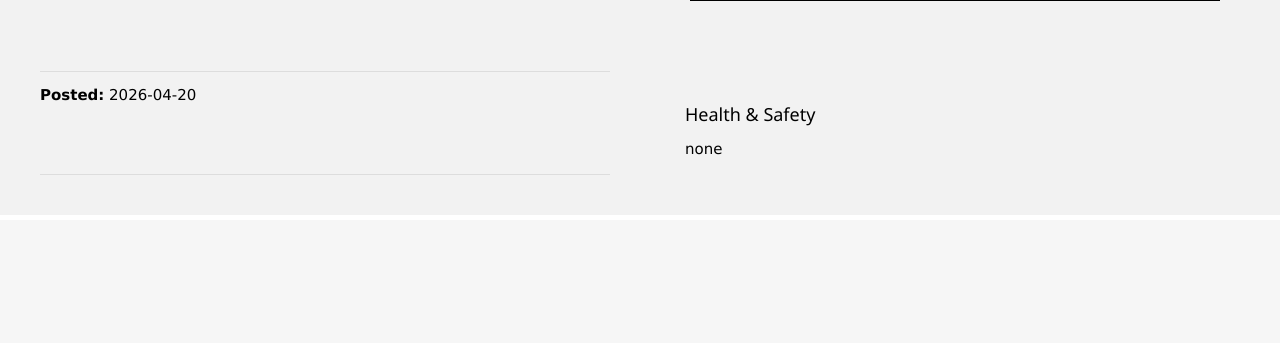
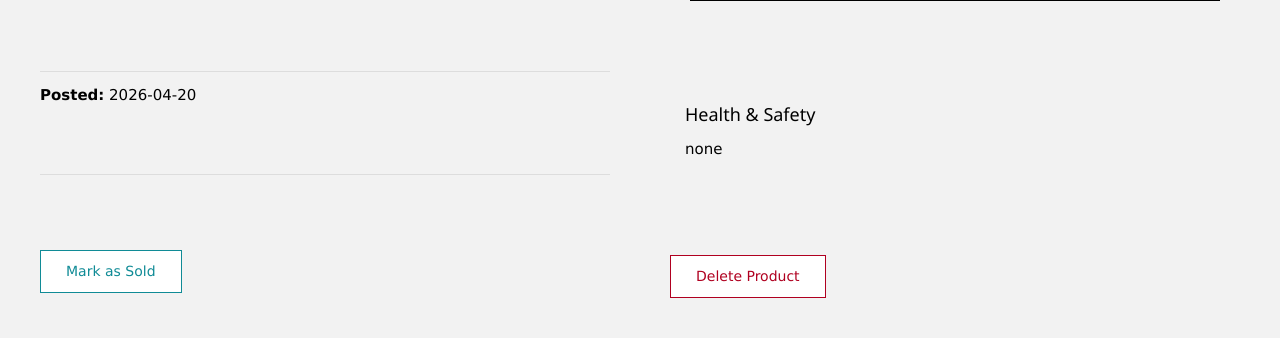
Before and after one commit to rosiephandang/Flask---TOI-Market, a Flask app: page /product_signed_in/1 in a window 1280 px wide. Shown: the part 979-1322 px from the top of the page. Before the commit the page ends 1154 px from the top, so only its background shows below. Run offline with Flask 3, Linux system fonts and the light colour scheme; a user stored in the database is signed in; data comes from the database, SQL or seed files in the repository; both versions use the stored data as it was before the commit.

Commit message:
created buttons for sellers to delete products and mark as sold. also debugged some liked & sold things in user profile

```diff
--- a/app.py
+++ b/app.py
@@ -38,30 +38,27 @@ def query_db(query, args=(), one=False):
 def home():
     search = request.args.get('search', '').strip()
     if search:
-        products = query_db("SELECT products.*, users.username AS seller_username FROM products INNER JOIN users ON products.seller_key = users.user_id WHERE products.product_name LIKE ? OR products.description LIKE ?  OR users.username LIKE ? ORDER BY products.date_posted DESC", (
+        products = query_db("SELECT products.*, users.username AS seller_username FROM products INNER JOIN users ON products.seller_key = users.user_id WHERE products.product_name LIKE ? OR products.description LIKE ?  OR users.username LIKE ? AND products.status != 'deleted' ORDER BY products.date_posted DESC", (
             '%' + search + '%',
             '%' + search + '%',
             '%' + search + '%'
         ))
     else:
-        products = query_db("SELECT products.*, users.username AS seller_username FROM products INNER JOIN users ON products.seller_key = users.user_id ORDER BY products.date_posted DESC")
-    print(dict(products[0]))
+        products = query_db("SELECT products.*, users.username AS seller_username FROM products INNER JOIN users ON products.seller_key = users.user_id WHERE products.status != 'deleted'ORDER BY products.date_posted DESC")
     return render_template("home.html", products=products, search=search)
 
 @app.route('/signed_in')
 def home_signed_in():
     search = request.args.get('search', '').strip()
     if search:
-        products = query_db("SELECT products.*, users.username AS seller_username FROM products INNER JOIN users ON products.seller_key = users.user_id WHERE products.product_name LIKE ? OR products.description LIKE ?  OR users.username LIKE ? ORDER BY products.date_posted DESC", (
+        products = query_db("SELECT products.*, users.username AS seller_username FROM products INNER JOIN users ON products.seller_key = users.user_id WHERE products.product_name LIKE ? OR products.description LIKE ?  OR users.username LIKE ? AND products.status != 'deleted' ORDER BY products.date_posted DESC", (
             '%' + search + '%',
             '%' + search + '%',
             '%' + search + '%'
         ))
     else:
-        products = query_db("SELECT products.*, users.username AS seller_username FROM products INNER JOIN users ON products.seller_key = users.user_id ORDER BY products.date_posted DESC")
+        products = query_db("SELECT products.*, users.username AS seller_username FROM products INNER JOIN users ON products.seller_key = users.user_id WHERE products.status != 'deleted' ORDER BY products.date_posted DESC")
         users = query_db("SELECT users.*, users.username AS seller_username FROM users INNER JOIN products ON users.user_id = products.seller_key")
-    print(dict(products[0]))
-    print(dict(users[0]))
     return render_template("home_signed_in.html", products=products, users=users, search=search)
 
 @app.route('/product/<int:product_id>')
@@ -117,7 +114,7 @@ def notifications_signed_in(user_id):
 @app.route('/seller_profile_signed_in/<int:user_id>')
 def seller_profile_signed_in(user_id):
     user = query_db("SELECT * FROM users WHERE user_id = ?", (user_id,), one=True)
-    products = query_db("SELECT * FROM products WHERE seller_key = ? ORDER BY date_posted DESC", (user_id,))
+    products = query_db("SELECT * FROM products WHERE seller_key = ? AND status != 'deleted' ORDER BY date_posted DESC", (user_id,))
     return render_template("seller_profile_signed_in.html", user=user, products=products)
 
 @app.route('/userprofile_signed_in/<int:user_id>', methods=["GET","POST"])
@@ -133,7 +130,9 @@ def userprofile_signed_in(user_id):
         return redirect(url_for("userprofile_signed_in", user_id=user_id))
     # urm products this user has liked
     liked_products = query_db("SELECT products.*, users.username AS seller_username, product_likes.date_liked FROM product_likes INNER JOIN products ON product_likes.product_id = products.product_id INNER JOIN users ON products.seller_key = users.user_id  WHERE product_likes.user_id = ? ORDER BY product_likes.date_liked DESC", (user_id,))
-    return render_template("userprofile_signed_in.html", user=user, liked_products=liked_products)
+    # products this user has sold
+    sold_products = query_db(" SELECT products.*, users.username AS seller_username FROM products INNER JOIN users ON products.seller_key = users.user_id WHERE products.seller_key = ? AND products.status != 'deleted' ORDER BY products.date_posted DESC",(user_id,))
+    return render_template("userprofile_signed_in.html", user=user, liked_products=liked_products, sold_products=sold_products)
 
 #signup & login pageeee
 @app.route('/signup', methods=['GET', 'POST'])
@@ -204,7 +203,8 @@ def login():
 @app.route('/logout')
 def logout():
     #just clear the username from the session and redirect back to the home page
-    session['user'] = None
+    session.clear()
+    #session['user'] = None
     #session.pop('user_id', None)
     flash('Logged out successfully')
     return redirect('/')
@@ -234,6 +234,9 @@ def like_product(product_id):
 # for sellers/users to add products
 @app.route('/add_product', methods=['GET', 'POST'])
 def add_product():
+    if 'user_id' not in session:
+        flash("You must be logged in to add a product.")
+        return redirect(url_for('login'))
     if request.method == 'POST':
         product_name = request.form['product_name']
         description = request.form['description']
@@ -259,26 +262,29 @@ def add_product():
 
 @app.route('/request_product/<int:product_id>', methods=['POST'])
 def request_product(product_id):
-    buyer_id = session.get('user_id')
+    user_id = session.get('user_id')
     product = query_db("SELECT * FROM products WHERE product_id = ?", (product_id,), one=True)
     # if its gone/deleted by admin
     if not product:
         flash("Product not found.")
         return redirect(url_for('home_signed_in'))
     seller_id = product['seller_key']
+    if product['status'] != 'available':
+        flash("This product is no longer available for offers.")
+        return redirect(url_for('product_signed_in',product_id=product_id))
     # no allow sellers to request their own products
-    if buyer_id == seller_id:
+    if user_id == seller_id:
         flash("You cannot request to buy your own product.")
         return redirect(url_for('product_signed_in', product_id=product_id))
     # check if they already requested itt
-    existing = query_db("SELECT * FROM offers WHERE product_key = ? AND byer_key = ? AND status = 'pending'", (product_id, buyer_id), one=True)
+    existing = query_db("SELECT * FROM offers WHERE product_key = ? AND byer_key = ? AND status = 'pending'", (product_id, user_id), one=True)
     if existing:
         flash("You have already requested this product.")
         return redirect(url_for('product_signed_in',product_id=product_id))
     offer_price = request.form['offer']
     message = request.form.get('message', '')
     db = get_db()
-    cursor = db.execute("INSERT INTO offers (product_key, seller_key, offer_price, message, date_sent, status, byer_key) VALUES (?, ?, ?, ?, ?, ?, ?)", (product_id, seller_id,offer_price, message, date.today().isoformat(),'pending', buyer_id))
+    cursor = db.execute("INSERT INTO offers (product_key, seller_key, offer_price, message, date_sent, status, byer_key) VALUES (?, ?, ?, ?, ?, ?, ?)", (product_id, seller_id,offer_price, message, date.today().isoformat(),'pending', user_id))
     offer_id = cursor.lastrowid
     db.execute("INSERT INTO alerts (user_key, offer_key, alert_type, message, date_created, status) VALUES (?, ?, ?, ?, ?, ?)", (product['seller_key'], offer_id, 1, 'Someone has requested to buy your product: ' + product['product_name'], date.today().isoformat(), 'unread'))
     db.commit()
@@ -314,7 +320,43 @@ def approve_request(offer_id):
     flash("Offer approved and byer notified!")
     return redirect(url_for('notifications_signed_in', user_id=seller_id))
 
+# deletd product ruote heree
+@app.route('/delete_product/<int:product_id>', methods=['POST'])
+def delete_product(product_id):
+    user_id = session.get('user_id')
+    product = query_db("SELECT * FROM products WHERE product_id = ? AND seller_key = ?", (product_id, user_id), one=True)
+    if not product:
+        flash("You do not have permission to delete this product.")
+        return redirect(url_for('home_signed_in'))
+    db = get_db()
+    db.execute("UPDATE products SET status = 'deleted' WHERE product_id = ?", (product_id,))
+    db.commit()
+    flash("Product deleted successfully.")
+    return redirect(url_for('userprofile_signed_in', user_id=user_id))
 
+
+# change status to sold and back alr route
+@app.route('/change_product_status/<int:product_id>', methods=['POST'])
+def change_product_status(product_id):
+    user_id = session.get('user_id')
+    product = query_db("SELECT * FROM products WHERE product_id = ? AND seller_key = ?",(product_id, user_id),one=True)
+    if not product:
+        flash("You do not have permission to update this product.")
+        return redirect(url_for('home_signed_in'))
+    if product['status'] == 'deleted':
+        flash("This product has been deleted and cannot be updated.")
+        return redirect(url_for('product_signed_in', product_id=product_id))
+    if product['status'] == 'available':
+        new_status = 'sold'
+        flash_message = "Product has been marked as sold!"
+    elif product['status'] == 'sold':
+        new_status = 'available'
+        flash_message = "Product is available for sale again!"
+    db = get_db()
+    db.execute("UPDATE products SET status = ? WHERE product_id = ?",(new_status, product_id))
+    db.commit()
+    flash(flash_message)
+    return redirect(url_for('product_signed_in', product_id=product_id))
 
 if __name__ == "__main__":
     app.run(debug=True)
--- a/static/css/style.css
+++ b/static/css/style.css
@@ -441,3 +476,53 @@ li.dropdown {
 .seller-product p {
     margin: 5px 0;
 }
+
+.delete-product-button {
+    margin-top: 20px;
+    padding: 10px 25px;
+    background-color: white;
+    border: 1px solid #b00020;
+    color: #b00020;
+    cursor: pointer;
+    font-size: 14px;
+}
+
+.delete-product-button:hover {
+    background-color: #b00020;
+    color: white;
+}
+
+
+
+
+
+
+.sold-product-button, .available-product-button {
+    margin-top: 15px;
+    padding: 10px 25px;
+    background-color: white;
+    border: 1px solid #108b96;
+    color: #108b96;
+    cursor: pointer;
+    font-size: 14px;
+}
+
+.sold-product-button:hover, .available-product-button:hover {
+    background-color: #108b96;
+    color: white;
+}
+
+.statussold {
+    margin-left: 10px;
+    font-weight: bold;
+}
+
+.sold-message {
+    margin-top: 30px;
+    padding: 20px;
+    border-top: 1px solid #ddd;
+}
+
+.sold-message h3 {
+    margin-top: 0;
+}
--- a/templates/product_signed_in.html
+++ b/templates/product_signed_in.html
@@ -15,8 +15,10 @@
             <strong>Status:</strong>
             {% if product['status'] == 'available' %}
                 <span class="statusavailable">{{ product['status'] }}</span>
-            {% else %}
-                <span>{{ product['status'] }}</span>
+            {% elif product['status'] == 'sold' %}
+                <span class="statussold">Sold</span>
+            {% elif product['status'] == 'deleted' %}
+                <span class="statusdeleted">Deleted</span>
             {% endif %}
         </div>
         <div class="productdescription">
@@ -37,6 +39,7 @@
             {% endif %}
         </form>
         <div class="offersection">
+            {% if product['status'] == 'available' %}
                 <h3>Interested in buying?</h3>
                 <p>Send an offer to the seller. The seller can choose the offer they like best. </p>
                 <form action="{{ url_for('request_product', product_id=product['product_id']) }}" method="POST">
@@ -48,6 +51,17 @@
                     </div>
                     <button type="submit" class="offerbutton">Send Offer</button>
                 </form>
+            {% elif product['status'] == 'sold' %}
+                <div class="sold-message">
+                    <h3>This product has been sold.</h3>
+                    <p>This item is no longer accepting offers.</p>
+                </div>
+            {% elif product['status'] == 'deleted' %}
+                <div class="deleted-message">
+                    <h3>This product is no longer available.</h3>
+                    <p>The seller has removed this product.</p>
+                </div>
+            {% endif %}
         </div>
     </div>
     <div class="productdate">
@@ -61,6 +75,21 @@
                 <p>No known health hazards.</p>
             {% endif %}
     </div>
+    {% if session['user_id'] == product['seller_key'] %}
+        {% if product['status'] == 'available' %}
+            <form action="{{ url_for('change_product_status', product_id=product['product_id']) }}"method="POST">
+                <button type="submit" class="sold-product-button">Mark as Sold</button>
+            </form>
+        {% elif product['status'] == 'sold' %}
+            <form action="{{ url_for('change_product_status', product_id=product['product_id']) }}" method="POST">
+                <button type="submit" class="available-product-button">Mark as Available Again</button>
+            </form>
+        {% endif %}
+        {% if product['status'] != 'deleted' %}
+            <form action="{{ url_for('delete_product', product_id=product['product_id']) }}" method="POST" onsubmit="return confirm('Are you sure you want to delete this product?');">
+                <button type="submit" class="delete-product-button">Delete Product</button></form>
+        {% endif %}
+    {% endif %}
 </div>
 
 {% endblock %}
```
Also changed, not shown: other parts of static/css/style.css (+35 -0 lines), templates/userprofile_signed_in.html (+18 -3 lines), database.db, static/uploads/chuuyaaaaaa.png (added). Lines whose indentation alone changed are shown as unchanged.
